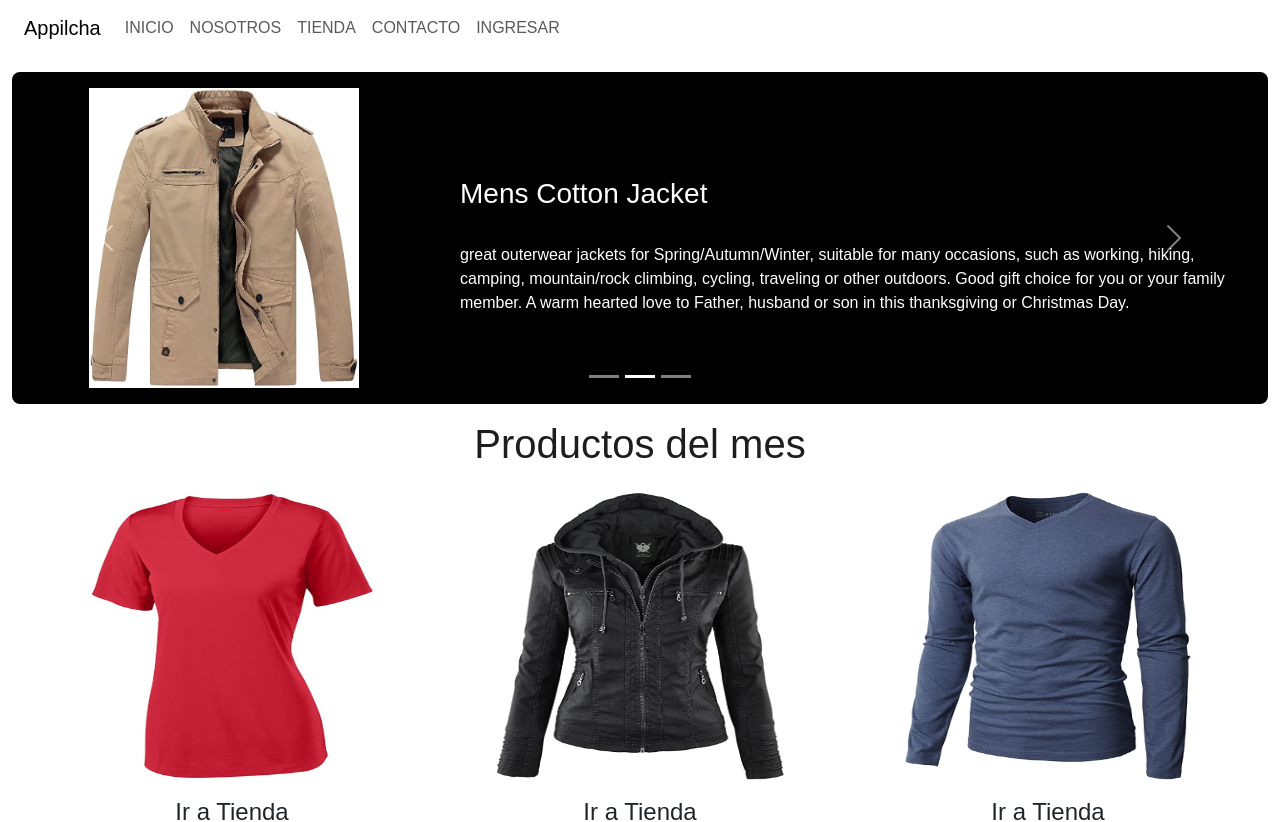
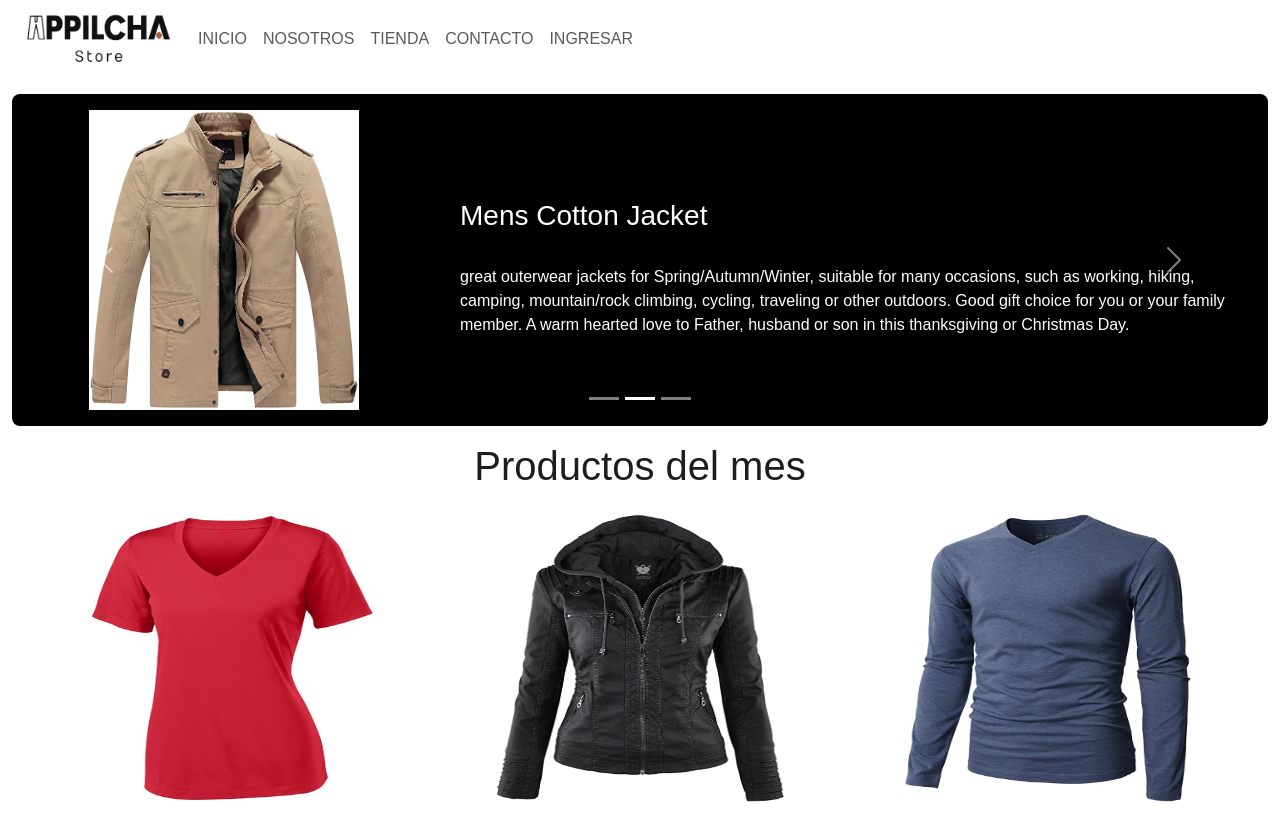
Before and after one commit to juaniz92/23302-grupo3-Appilcha, a React (Create React App) app in the folder appilcha/: page / in a window 1280 px wide. Shown: the top 822 px of the page. Built offline with nearby package versions, Linux system fonts and the light colour scheme.

Commit message:
Se añade logo de Appilcha al Header

```diff
--- a/appilcha/src/componentes/Header.jsx
+++ b/appilcha/src/componentes/Header.jsx
@@ -10,7 +10,12 @@ return (
     //Navbar de react-boostrap
     <Navbar expand="lg" className="light">
       <Container>
-        <Navbar.Brand href="/">Appilcha</Navbar.Brand>
+        <Navbar.Brand href="/"><img
+              src="../appilcha.png"
+              width="150"
+              className="d-inline-block align-top"
+              alt="Appilcha Logo"
+            /></Navbar.Brand>
         <Navbar.Toggle aria-controls="basic-navbar-nav" />
         <Navbar.Collapse id="basic-navbar-nav">
           <Nav className="me-auto text-uppercase">
```
Also changed, not shown: appilcha/public/appilcha.png (added).
